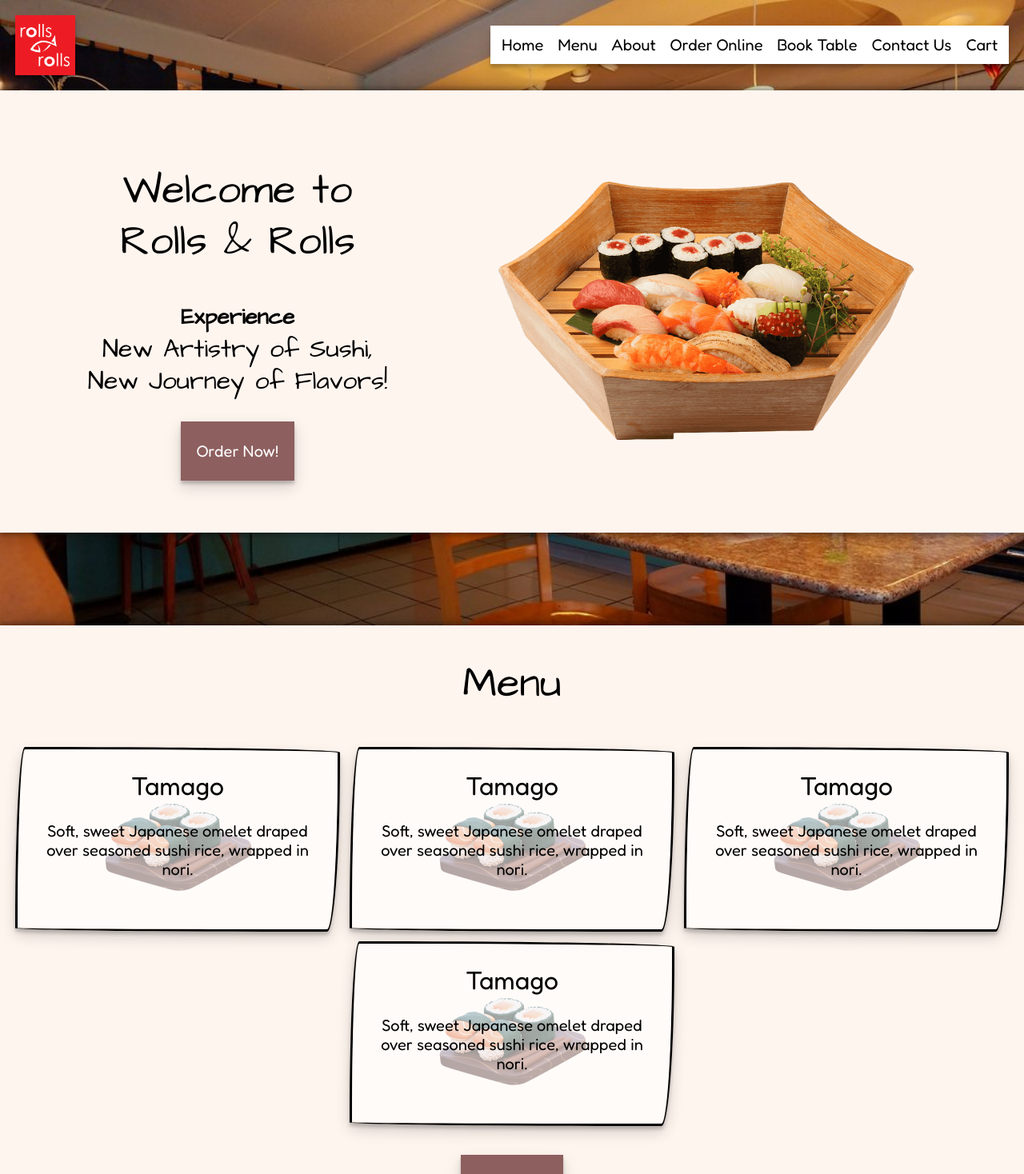
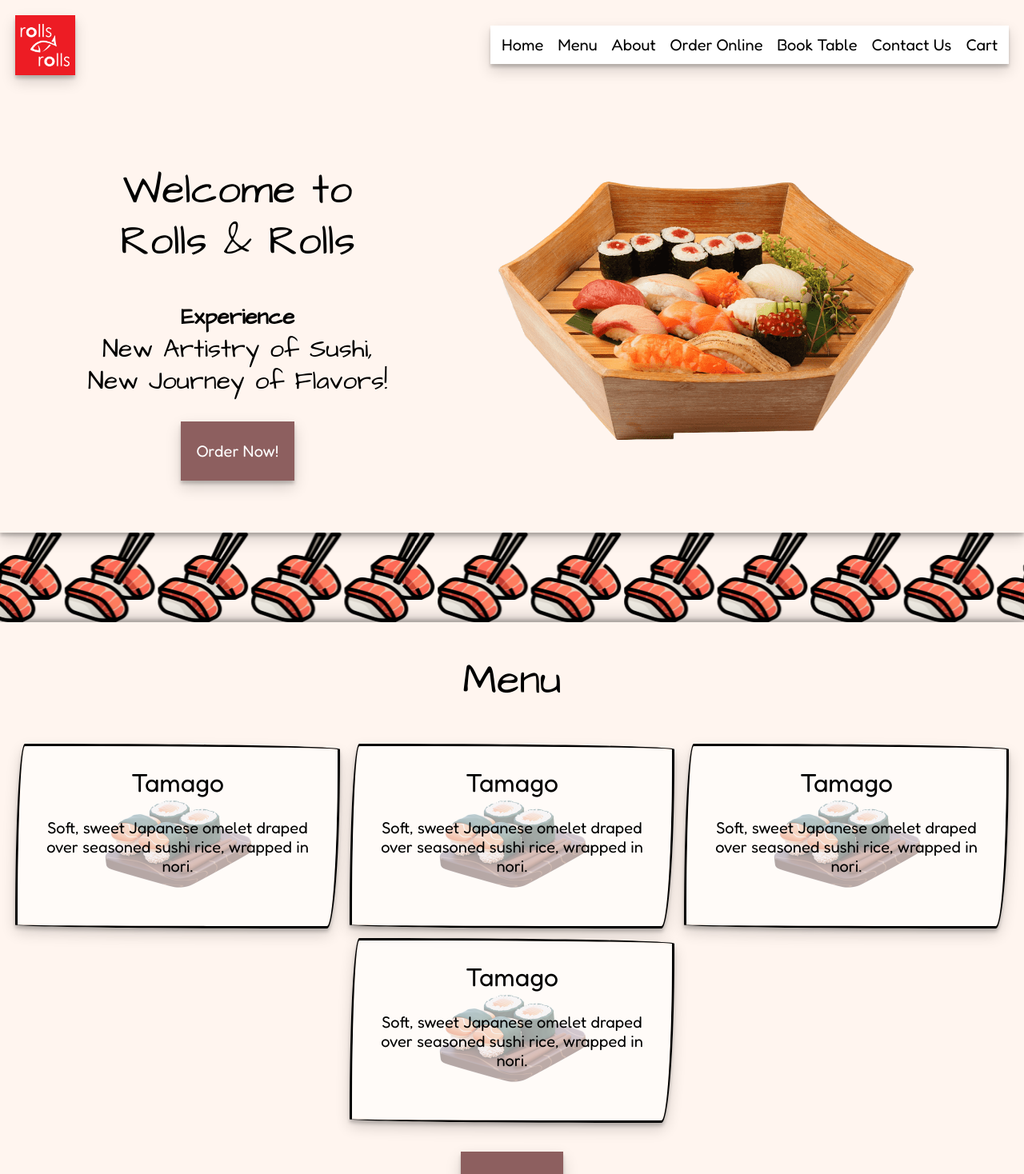
Before and after one commit to yenny1124/Restaurant-Ordering-App, a Next.js app: page / in a window 1280 px wide. Shown: the top 1468 px of the page at 80% size. Built offline with nearby package versions, Linux system fonts and the light colour scheme.

Commit message:
various homepage changes

```diff
--- a/src/app/components/footer/footer.css
+++ b/src/app/components/footer/footer.css
@@ -6,6 +6,8 @@ footer {
   height: var(--footer-height);
   position: absolute;
   bottom: 0;
+  box-shadow: var(--section-box-shadow);
+  z-index: 1;
 }
 
 .footer-content {
--- a/src/app/components/navbar/navbar.css
+++ b/src/app/components/navbar/navbar.css
@@ -7,7 +7,9 @@
 .navbar-placeholder {
   width: 100%;
   height: calc(var(--navbar-height) * var(--navbar-ratio));
-  background-color: var(white);
+  position: relative;
+  z-index: 0;
+  background-color: var(--background-color);
 }
 
 .navbar-contents {
--- a/src/app/globals.css
+++ b/src/app/globals.css
@@ -29,6 +29,7 @@
   --background-color-2: #ffe5ca;
   --brown: #8d5f5f;
   --logo-red: #ed1c24;
+  --blue: #421919;
   --footer-height: 300px;
   --box-shadow: 0 8px 18px rgba(0, 0, 0, 0.16), 0 4px 4px rgba(0, 0, 0, 0.2);
   --section-box-shadow: 0 8px 18px rgba(0, 0, 0, 0.16),
@@ -64,6 +65,34 @@ p {
 body {
   min-height: 100vh;
   position: relative;
+}
+
+.section-buffer {
+  width: 200%;
+  left: -100%;
+  height: calc(var(--navbar-height) * var(--navbar-ratio));
+  background-color: var(--background-color);
+  position: relative;
+  z-index: 1;
+  background-image: url("/sushiicon.png");
+  /*
+ NEED TO ADD ATTRIBUTION FROM HERE LATERhttps://www.flaticon.com/free-icon/sushi_2252075?related_id=2252071&origin=search
+  */
+  background-size: auto 100%;
+  background-repeat: space;
+  animation: conveyor 20s linear infinite;
+}
+
+@keyframes conveyor {
+  0% {
+    transform: translateX(0%);
+  }
+  50% {
+    transform: translateX(50%);
+  }
+  100% {
+    transform: translateX(0%);
+  }
 }
 
 @media screen and (max-width: 767px) {
--- a/src/app/page.tsx
+++ b/src/app/page.tsx
@@ -6,11 +6,11 @@ export default function Home() {
   return (
     <main>
       <HeroSection />
-      <div className="navbar-placeholder"></div>
+      <div className="section-buffer"></div>
       <GallerySection />
       <AboutSection />
       <LocationSection />
-      <div className="navbar-placeholder"></div>
+      <div className="section-buffer"></div>
     </main>
   );
 }
--- a/src/app/sections/gallery/gallerysection.css
+++ b/src/app/sections/gallery/gallerysection.css
@@ -5,7 +5,7 @@
   align-items: center;
   padding-bottom: 45px;
   position: relative;
-  z-index: 1;
+  z-index: 3;
   background-color: var(--background-color);
   box-shadow: var(--section-box-shadow);
 }
--- a/src/app/sections/hero/herosection.css
+++ b/src/app/sections/hero/herosection.css
@@ -5,10 +5,9 @@
   flex-wrap: wrap;
   padding-bottom: 45px;
   position: relative;
-  z-index: 1;
+  z-index: 3;
   background-color: var(--background-color);
   box-shadow: var(--section-box-shadow);
-  margin-bottom: 4px;
 }
 
 .hero-section h1 {
@@ -60,6 +59,7 @@
 
 @media screen and (min-width: 768px) and (max-width: 1079px) {
   .hero-section {
+    padding-top: 45px;
     flex-direction: row;
     justify-content: space-evenly;
   }
--- a/src/app/sections/location/locationsection.css
+++ b/src/app/sections/location/locationsection.css
@@ -3,8 +3,9 @@
   width: 100%;
   display: flex;
   position: relative;
-  z-index: 1;
+  z-index: 3;
   background-color: var(--background-color);
+  box-shadow: var(--section-box-shadow);
 }
 
 .location-section h1 {
```
Also changed, not shown: public/sushiicon.png (added).
